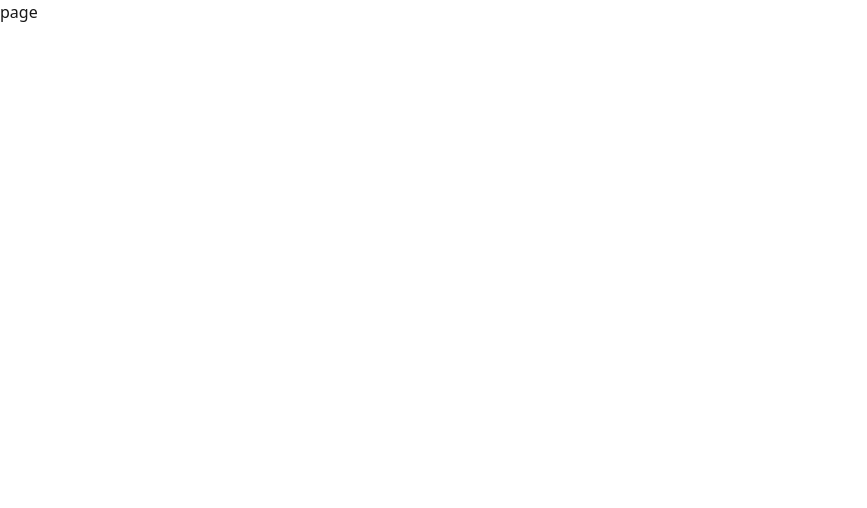
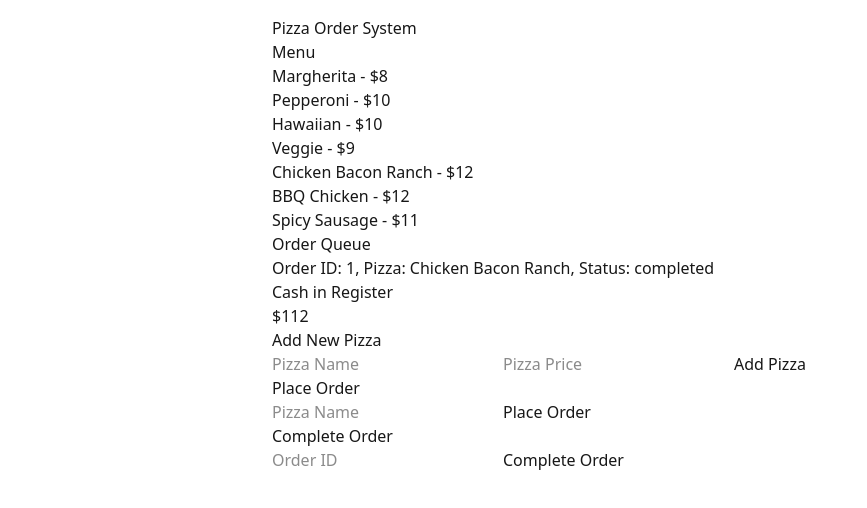
Before and after one commit to miraz66/plateJs-editor, a Next.js app: page /test in a window 1280 px wide. Shown: the top 508 px of the page, without its empty margins (0-867 px from the left). Built offline with nearby package versions, Linux system fonts and the light colour scheme.

Commit message:
Pizza Simple app for type script

```diff
--- a/src/app/test/page.tsx
+++ b/src/app/test/page.tsx
@@ -1,4 +1,5 @@
 type Pizza = {
+  id: number;
   name: string;
   price: number;
 };
@@ -6,33 +7,33 @@ type Pizza = {
 type Order = {
   id: number;
   pizza: Pizza;
-  status: string;
+  status: "ordered" | "completed";
 };
 
-const menu = [
-  { name: "Margherita", price: 8 },
-  { name: "Pepperoni", price: 10 },
-  { name: "Hawaiian", price: 10 },
-  { name: "Veggie", price: 9 },
+const menu: Array<Pizza> = [
+  { id: 1, name: "Margherita", price: 8 },
+  { id: 2, name: "Pepperoni", price: 10 },
+  { id: 3, name: "Hawaiian", price: 10 },
+  { id: 4, name: "Veggie", price: 9 },
 ];
 
 export default function page() {
   let cashInRegister = 100;
   let nextOrderId = 1;
-  const orderQueue: Order[] = [];
+  const orderQueue: Array<Order> = [];
 
   function addNewPizza(pizzaObj: Pizza) {
     menu.push(pizzaObj);
   }
 
-  function placeOrder(pizzaName) {
+  function placeOrder(pizzaName: string) {
     const selectedPizza = menu.find((pizzaObj) => pizzaObj.name === pizzaName);
     if (!selectedPizza) {
       console.error(`${pizzaName} does not exist in the menu`);
       return;
     }
     cashInRegister += selectedPizza.price;
-    const newOrder = {
+    const newOrder: Order = {
       id: nextOrderId++,
       pizza: selectedPizza,
       status: "ordered",
@@ -43,20 +44,82 @@ export default function page() {
 
   function completeOrder(orderId: number) {
     const order = orderQueue.find((order) => order.id === orderId);
+    if (!order) {
+      console.error(`Order with ID ${orderId} not found`);
+      return;
+    }
+
     order.status = "completed";
     return order;
   }
 
-  addNewPizza({ name: "Chicken Bacon Ranch", price: 12 });
-  addNewPizza({ name: "BBQ Chicken", price: 12 });
-  addNewPizza({ name: "Spicy Sausage", price: 11 });
+  function getPizzaDetail(identifier: string | number) {
+    if (typeof identifier === "string") {
+      return menu.find(
+        (pizza) => pizza.name.toLowerCase() === identifier.toLowerCase(),
+      );
+    } else {
+      return menu.find((pizza) => pizza.id === identifier);
+    }
+  }
+
+  addNewPizza({ id: 5, name: "Chicken Bacon Ranch", price: 12 });
+  addNewPizza({ id: 6, name: "BBQ Chicken", price: 12 });
+  addNewPizza({ id: 7, name: "Spicy Sausage", price: 11 });
 
   placeOrder("Chicken Bacon Ranch");
   completeOrder(1);
 
-  console.log("Menu:", menu);
-  console.log("Cash in register:", cashInRegister);
-  console.log("Order queue:", orderQueue);
+  // console.log("Menu:", menu);
+  // console.log("Cash in register:", cashInRegister);
+  // console.log("Order queue:", orderQueue);
 
-  return <div className="">page</div>;
+  return (
+    <div className="mx-auto max-w-screen-md p-4">
+      <h1>Pizza Order System</h1>
+      <h2>Menu</h2>
+      <ul>
+        {menu.map((pizza, index) => (
+          <li key={index}>
+            {pizza.name} - ${pizza.price}
+          </li>
+        ))}
+      </ul>
+
+      <h2>Order Queue</h2>
+      <ul>
+        {orderQueue.map((order) => (
+          <li key={order.id}>
+            Order ID: {order.id}, Pizza: {order.pizza.name}, Status:{" "}
+            {order.status}
+          </li>
+        ))}
+      </ul>
+
+      <h2>Cash in Register</h2>
+      <p>${cashInRegister}</p>
+
+      <h2>Add New Pizza</h2>
+      <form>
+        <input type="text" placeholder="Pizza Name" id="pizzaName" required />
+        <input
+          type="number"
+          placeholder="Pizza Price"
+          id="pizzaPrice"
+          required
+        />
+        <button type="submit">Add Pizza</button>
+      </form>
+      <h2>Place Order</h2>
+      <form>
+        <input type="text" placeholder="Pizza Name" id="pizzaName" required />
+        <button type="submit">Place Order</button>
+      </form>
+      <h2>Complete Order</h2>
+      <form>
+        <input type="number" placeholder="Order ID" id="orderId" required />
+        <button type="submit">Complete Order</button>
+      </form>
+    </div>
+  );
 }
--- a/src/app/test_2/page.tsx
+++ b/src/app/test_2/page.tsx
@@ -1,25 +1,41 @@
-type Person = {
-  name: string;
-  age: number;
-  isStudent: boolean;
+type UserRole = "admin" | "user" | "guest";
+type User = {
+  username: string;
+  role: UserRole;
 };
 
-const person_1: Person = {
-  name: "John",
-  age: 25,
-  isStudent: false,
-};
+const people: User[] = [
+  { username: "John", role: "admin" },
+  { username: "Jane", role: "user" },
+  { username: "Bob", role: "guest" },
+];
 
-const person_2: Person = {
-  name: "Jane",
-  age: 22,
-  isStudent: true,
-};
+function fetchUserDetails(username: string): User {
+  const user = people.find((person) => person.username === username);
+  if (!user) {
+    throw new Error(`User with username "${username}" not found`);
+  }
+  return user;
+}
 
-const people: Array<Person> = [person_1, person_2];
+// Correct usage - searching for existing usernames
+console.log(fetchUserDetails("John")); // This will work
+// console.log(fetchUserDetails("admin")); // This would throw error
 
 export default function Test_2() {
-  console.log("people", people);
-
-  return <div className="">page component</div>;
+  // Example of safe usage in component
+  try {
+    const adminUser = fetchUserDetails("John");
+    return (
+      <div className="">
+        <h1>User Details</h1>
+        <p>Username: {adminUser.username}</p>
+        <p>Role: {adminUser.role}</p>
+      </div>
+    );
+  } catch (error) {
+    return (
+      <div className="text-red-500">Error: {(error as Error).message}</div>
+    );
+  }
 }
```
